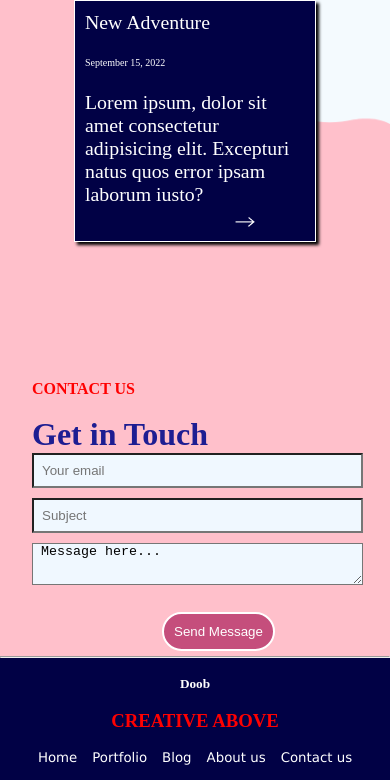
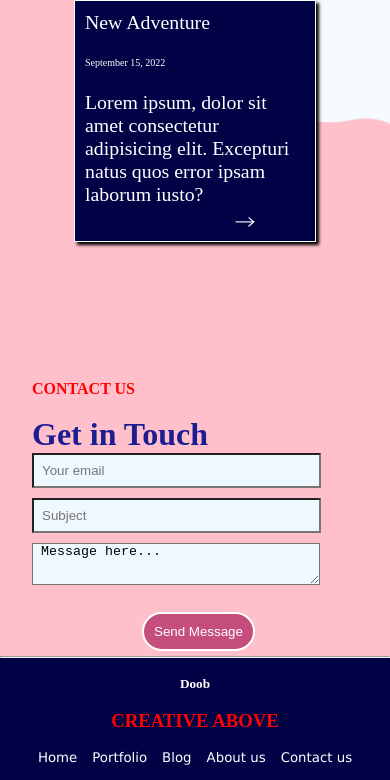
Before and after one commit to Sunaina-virdi/DIGITAL-AGENCY, a plain HTML site: page index.html in a window 390 px wide. Shown: the part 5017-5797 px from the top of the page. Drawn offline with Linux system fonts and the light colour scheme.

Commit message:
Update style.css

```diff
--- a/style.css
+++ b/style.css
@@ -445,14 +445,14 @@ textarea {
   }
 
   .form > button {
-    margin-left: 130px;
+    margin-left: 110px;
   }
   form input[type="text"] {
-    width: 87%;
+    width: 75%;
     padding: 8px;
   }
   textarea {
-    width: 92%;
+    width: 80%;
     height: 40px;
   }
 }
```
